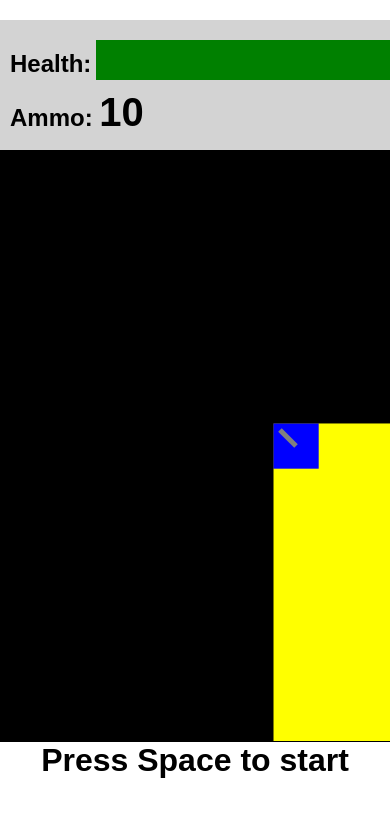
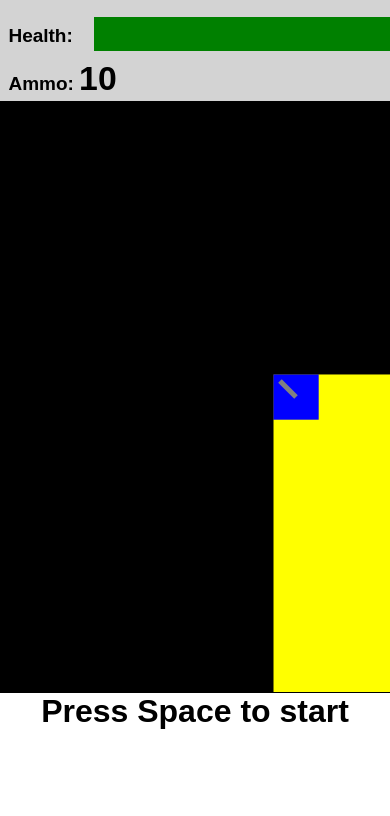
Before and after one commit to Ben135892/2D-Game, a plain HTML site: page index.html in a window 390 px wide. Shown: the top 816 px of the page. Drawn offline with Linux system fonts and the light colour scheme.

Commit message:
Fixed scores responsive styling

```diff
--- a/style.css
+++ b/style.css
@@ -8,21 +8,21 @@ canvas {
     margin: auto;
 }
 #scores {
-    min-height: 130px;
+    font-size: 1.5vh;
+    min-height: 12vh;
     box-sizing: border-box;
-    padding: 10px;
+    padding: 1vh;
     background-color: lightgray;
     margin: auto;
-    margin-top: 20px;
 }
 
 #health {
-    margin: 10px 0;
+    margin: 1vh 0;
 }
 #max-health {
     margin-left: 15%;
     width: 70%;
-    height: 40px;
+    height: 4vh;
     background-color: red;
 }
 #current-health {
@@ -32,16 +32,19 @@ canvas {
 #health-header {
     float: left;
     position: relative;
-    top: 10px;
+    top: 1vh;
 }
 
 #ammo-header {
     float: left;
 }
 #ammo {
-    font-size: 40px;
+    font-size: 4vh;
 }
 
 #kills-header {
-    float: right; position: relative; top: 15px; right: 10px;
+    float: right;
+    position: relative;
+    top: 1vh;
+    right: 1vw
 }
```
Also changed, not shown: scripts/main.js (+5 -2 lines).
